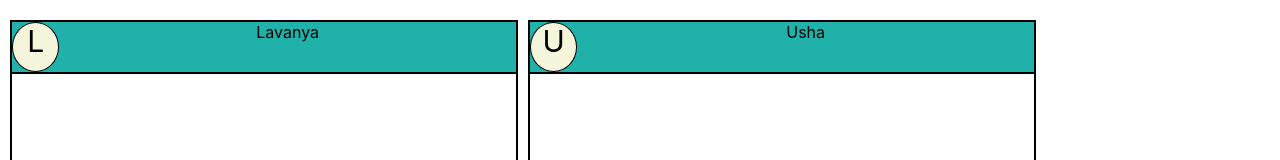
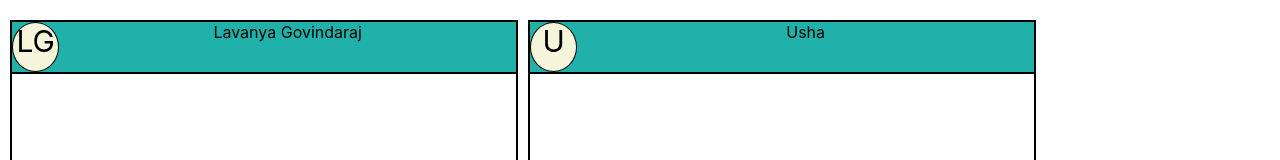
Before and after one commit to Lavanya-077-G/Chatapp-React-Classcomponent, a React (Create React App) app: page / in a window 1280 px wide. Shown: the top 160 px of the page. Built offline with nearby package versions, Linux system fonts and the light colour scheme.

Commit message:
changed name

```diff
--- a/src/App.js
+++ b/src/App.js
@@ -6,7 +6,7 @@ export default class App extends Component {
     super();
     this.state = { person1Message: [], person2Message: [] };
     this.person1 = {
-      name: "Lavanya",
+      name: "Lavanya Govindaraj",
       id: "person1",
     };
     this.person2 = {
```
